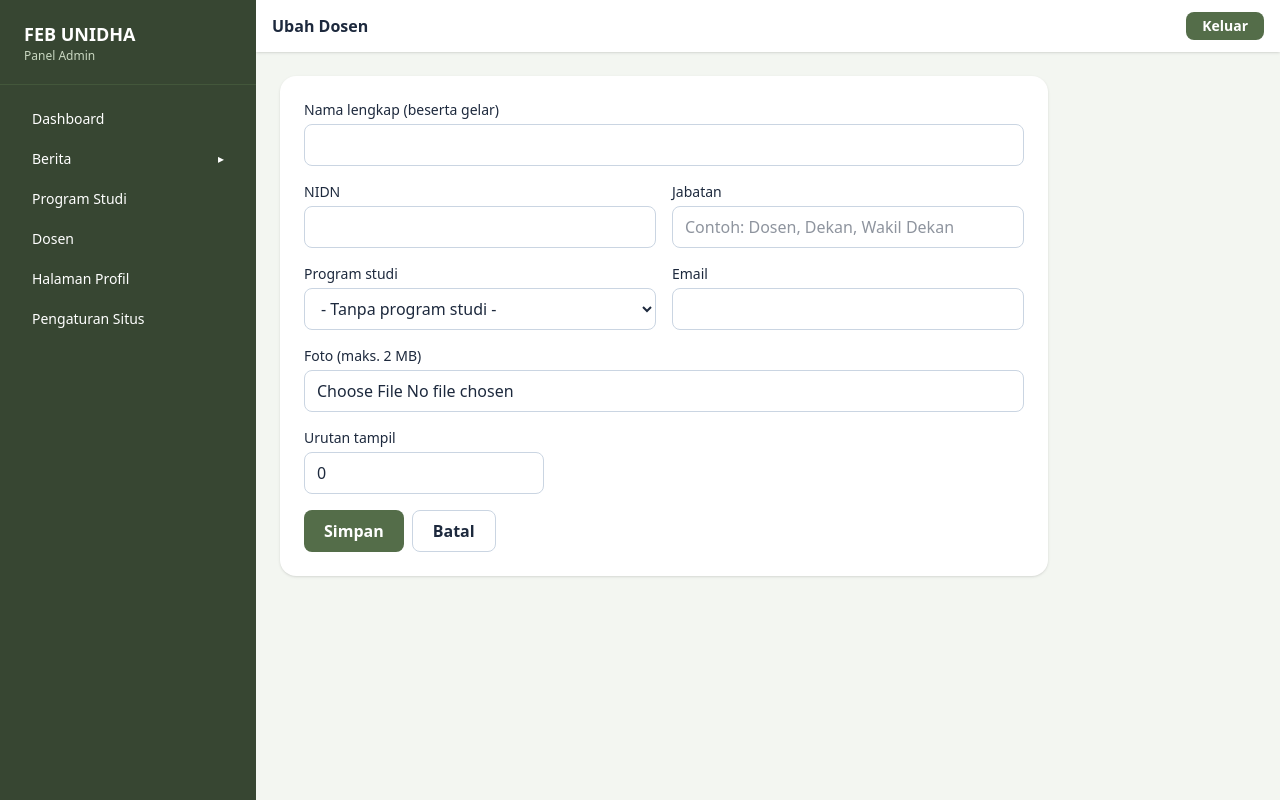
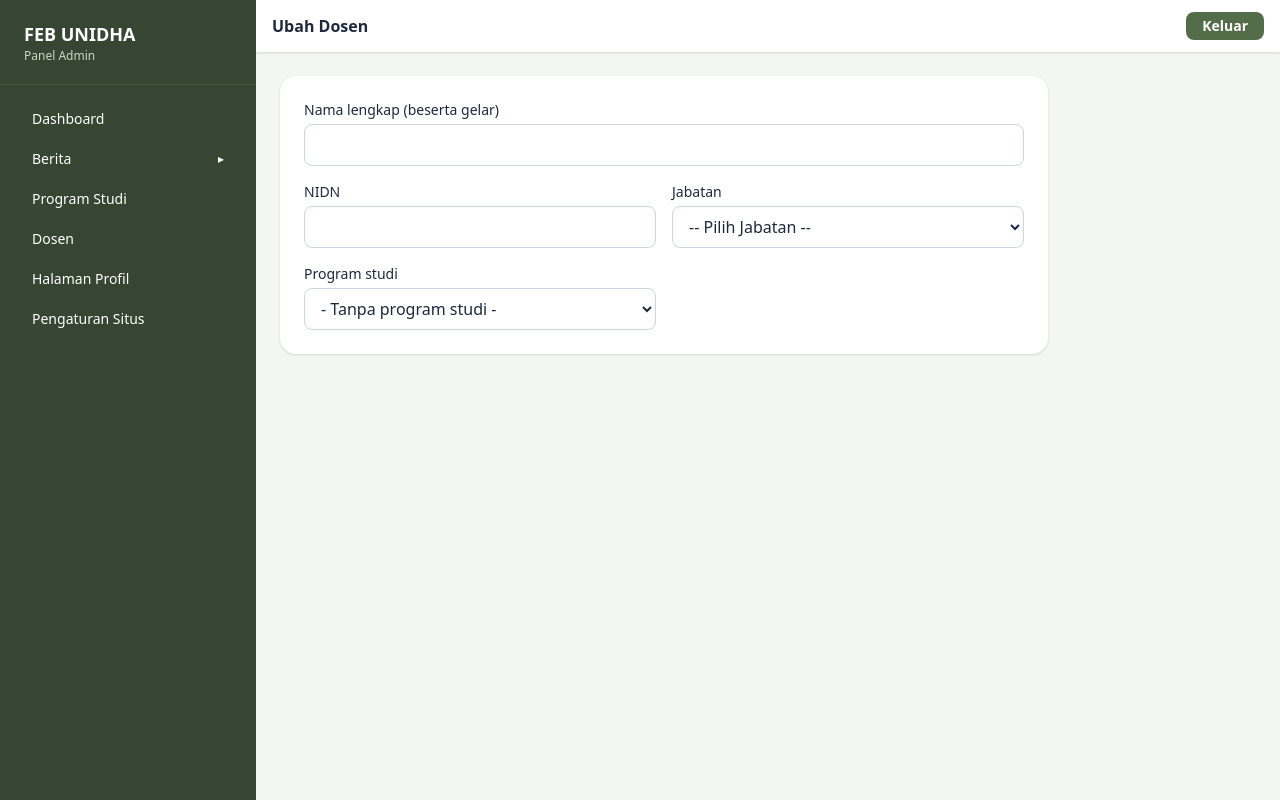
Before and after one commit to ara-boo/feb-unidha, a Laravel app: template resources/views/admin/lecturers/edit.blade.php in a window 1280 px wide. Run offline with Laravel 12, Linux system fonts and the light colour scheme; the template is opened without the code that fills it: most values are stand-ins (such as "Sample title", 1, 10 or a date in 2020); data that the repository does not hold is empty; style sheets or scripts are compiled from the project's sources; parts of the project's set-up code (start-up, migrations or seed data) failed here and were passed over.

Commit message:
Selesai web FEB UNIDHA

```diff
--- a/resources/views/admin/lecturers/_form.blade.php
+++ b/resources/views/admin/lecturers/_form.blade.php
@@ -17,9 +17,15 @@
         </div>
         <div>
             <label class="block text-sm font-medium mb-1">Jabatan</label>
-            <input type="text" name="position" value="{{ old('position', $lecturer->position ?? '') }}"
-                placeholder="Contoh: Dosen, Dekan, Wakil Dekan"
+            <select name="position"
                 class="w-full rounded-lg border border-slate-300 px-3 py-2 focus:outline-none focus:ring-2 focus:ring-sage-400">
+                <option value="">-- Pilih Jabatan --</option>
+                @foreach (['Kaprodi', 'Sekretaris Prodi', 'Dosen', 'GKM'] as $jabatan)
+                    <option value="{{ $jabatan }}" @selected(old('position', $lecturer->position ?? '') === $jabatan)>
+                        {{ $jabatan }}
+                    </option>
+                @endforeach
+            </select>
             @error('position') <p class="mt-1 text-sm text-red-600">{{ $message }}</p> @enderror
         </div>
     </div>
@@ -36,39 +42,4 @@
                         {{ $program->full_name }}
                     </option>
                 @endforeach
-            </select>
-            @error('study_program_id') <p class="mt-1 text-sm text-red-600">{{ $message }}</p> @enderror
-        </div>
-        <div>
-            <label class="block text-sm font-medium mb-1">Email</label>
-            <input type="email" name="email" value="{{ old('email', $lecturer->email ?? '') }}"
-                class="w-full rounded-lg border border-slate-300 px-3 py-2 focus:outline-none focus:ring-2 focus:ring-sage-400">
-            @error('email') <p class="mt-1 text-sm text-red-600">{{ $message }}</p> @enderror
-        </div>
-    </div>
-
-    <div>
-        <label class="block text-sm font-medium mb-1">Foto (maks. 2 MB)</label>
-        @if (!empty($lecturer->photo))
-            <img src="{{ asset('storage/' . $lecturer->photo) }}" alt="Foto saat ini"
-                class="mb-2 h-32 w-32 rounded-lg object-cover">
-        @endif
-        <input type="file" name="photo" accept="image/*"
-            class="w-full rounded-lg border border-slate-300 bg-white px-3 py-2">
-        @error('photo') <p class="mt-1 text-sm text-red-600">{{ $message }}</p> @enderror
-    </div>
-
-    <div class="md:w-1/3">
-        <label class="block text-sm font-medium mb-1">Urutan tampil</label>
-        <input type="number" min="0" name="sort_order" value="{{ old('sort_order', $lecturer->sort_order ?? 0) }}"
-            class="w-full rounded-lg border border-slate-300 px-3 py-2 focus:outline-none focus:ring-2 focus:ring-sage-400">
-        @error('sort_order') <p class="mt-1 text-sm text-red-600">{{ $message }}</p> @enderror
-    </div>
-
-    <div class="flex gap-2">
-        <button type="submit"
-            class="rounded-lg bg-sage-600 px-5 py-2 font-semibold text-white hover:bg-sage-700">Simpan</button>
-        <a href="{{ route('admin.lecturers.index') }}"
-            class="rounded-lg border border-slate-300 bg-white px-5 py-2 font-semibold hover:bg-slate-50">Batal</a>
-    </div>
-</div>
+            </select
```
Also changed, not shown: resources/views/admin/categories/index.blade.php (+51 -3 lines), resources/views/admin/study-programs/_form.blade.php (+9 -13 lines), resources/views/lecturers/_card.blade.php (+7 -8 lines), routes/web.php (line endings or trailing spaces).
